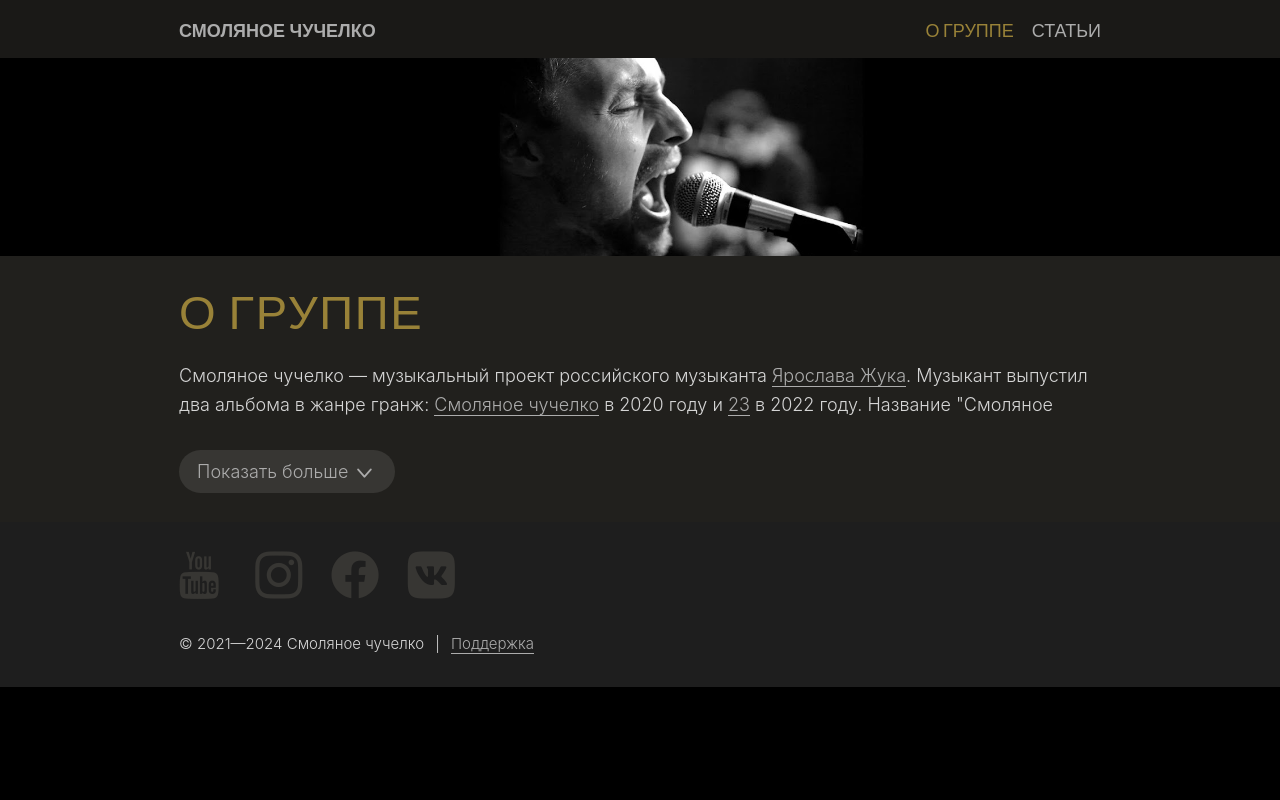
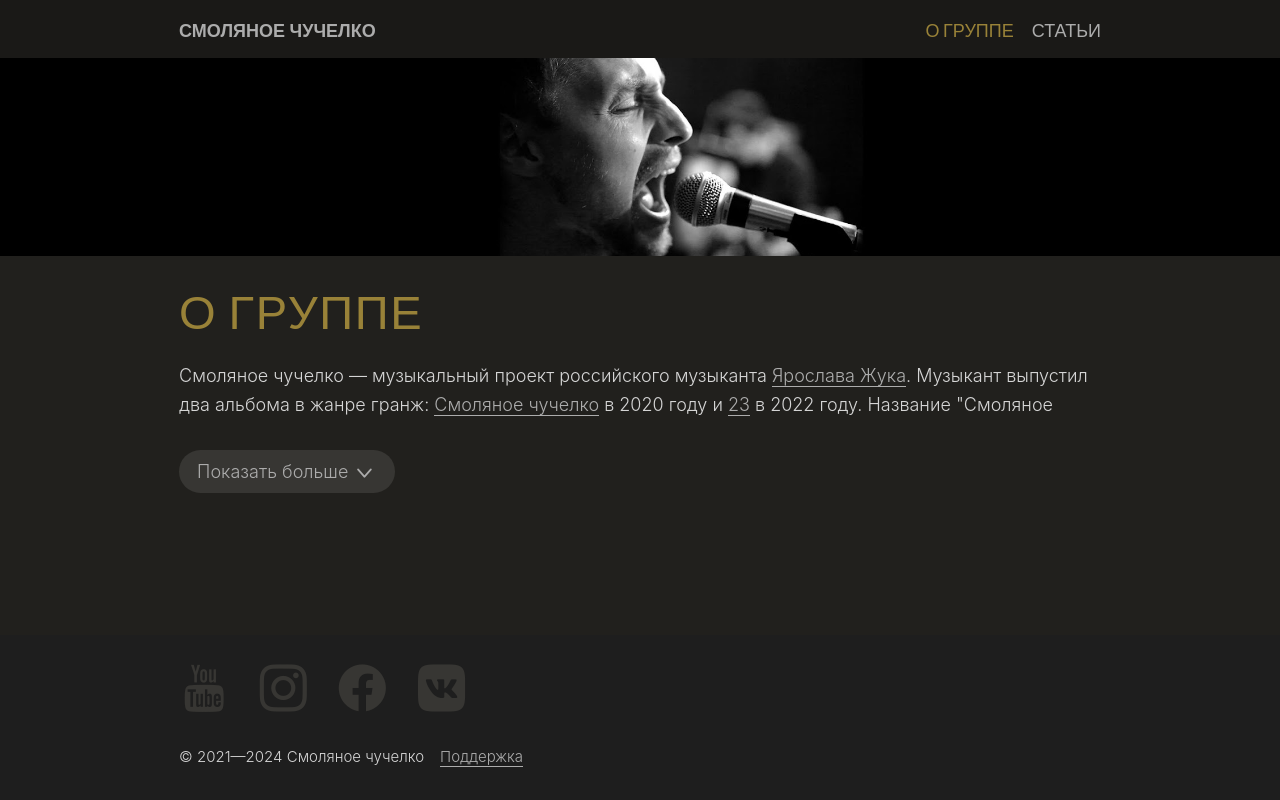
Before and after one commit to zhoock/smolyanoe-chuchelko, a React app: page /aboutus in a window 1280 px wide. Built offline with nearby package versions, Linux system fonts and the light colour scheme.

Commit message:
fixed bugs

```diff
--- a/src/components/AboutUs/style.scss
+++ b/src/components/AboutUs/style.scss
@@ -3,6 +3,7 @@
 
 .about-us {
   background: $textBackgroundColor;
+  flex: 1;
 
   button {
     background: $windowBackgroundColor;
--- a/src/components/Albums/style.scss
+++ b/src/components/Albums/style.scss
@@ -6,6 +6,7 @@
 .albums,
 .album {
   background: $textBackgroundColor;
+  flex: 1;
 
   &__list {
     @include list(".albums");
--- a/src/components/App.tsx
+++ b/src/components/App.tsx
@@ -4,8 +4,6 @@ import { Outlet, createBrowserRouter, RouterProvider } from "react-router-dom";
 import Header from "./Header/Header";
 import Footer from "./Footer/Footer";
 import Albums from "./Albums/Albums";
-
-import Form from "./Form/Form";
 import AboutUs from "./AboutUs/AboutUs";
 import Articles from "./Articles/Articles";
 import Article from "./Articles/Article";
@@ -25,10 +23,6 @@ const router = createBrowserRouter([
       {
         path: "/albums/:albumId",
         element: <Album />,
-      },
-      {
-        path: "/form/",
-        element: <Form />,
       },
       {
         path: "/aboutus/",
--- a/src/components/Articles/Articles.tsx
+++ b/src/components/Articles/Articles.tsx
@@ -10,7 +10,7 @@ import "./style.scss";
  * Компонент отображает блок cо списком статей.
  */
 export default function Articles() {
-  const { albums, loading, error } = useData();
+  // const { albums, loading, error } = useData();
 
   return (
     <section className="articles">
@@ -23,9 +23,9 @@ export default function Articles() {
           </div>
 
           {/* Элемент показывается только при загрузке данных с сервера */}
-          {loading && <Loader />}
+          {/* {loading && <Loader />} */}
           {/* Элемент показывается текст ошибки при ошибке загрузке данных с сервера */}
-          {error && <ErrorMessage error={error} />}
+          {/* {error && <ErrorMessage error={error} />} */}
 
           <div className="articles__list">
             {ARTICLES.map((_) => (
--- a/src/components/Articles/style.scss
+++ b/src/components/Articles/style.scss
@@ -6,6 +6,7 @@
 .articles,
 .article {
   background: $textBackgroundColor;
+  flex: 1;
 
   &__list {
     @include list(".articles");
--- a/src/components/Footer/style.scss
+++ b/src/components/Footer/style.scss
@@ -1,30 +1,26 @@
 // Defaults and variables
 @import "../../sass/common/bits.scss";
+// Mixins
+@import "../../sass/common/mixins";
 
 footer {
   background: $transport-black;
 
   ul {
-    display: flex;
+    &.social-networks {
+      display: grid;
+      grid-gap: 1.618em;
+      grid-template-columns: 50px 50px 50px 50px;
+      justify-content: space-between;
+      text-align: center;
+      margin-top: $ms-1;
 
-    li {
-      span::after {
-        background: inherit;
-        content: "|";
-        position: relative;
-        top: 0;
-        left: 0;
-        display: inline-block;
-        padding: 0 $ms-_1;
+      @include breakpoint(tablet) {
+        justify-content: start;
       }
-    }
-
-    &.social-networks {
-      margin-top: $ms-1;
 
       li {
         font-size: $ms-2;
-        flex: 0 1 $ms-3;
 
         a {
           border: none;
@@ -44,5 +40,23 @@ footer {
         }
       }
     }
+
+    &.copyright {
+      display: grid;
+      grid-template-columns: 261px auto;
+      text-align: left;
+
+      li {
+        span::after {
+          background: inherit;
+          // content: "|";
+          position: relative;
+          top: 0;
+          left: 0;
+          display: inline-block;
+          padding: 0 $ms-_1;
+        }
+      }
+    }
   }
 }
--- a/src/components/Form/Form.tsx
+++ /dev/null
@@ -1,60 +0,0 @@
-import React, { useState, FormEvent, ChangeEvent } from "react";
-import { IAlbums } from "../../models";
-import axios, { AxiosError } from "axios";
-import { ErrorMessage } from "../ErrorMessage/ErrorMessage";
-
-const productData = {
-  title: "test product",
-  price: 13.5,
-  description: "lorem ipsum set",
-  image: "https://i.pravatar.cc",
-  category: "electronic",
-};
-
-export default function Form() {
-  const [value, setValue] = useState("");
-  const [error, setError] = useState("");
-
-  const submitHandler = async (event: FormEvent) => {
-    event.preventDefault();
-    setError("");
-
-    if (value.trim().length === 0) {
-      setError("Пожалуйста введите корректный заголовок");
-      return;
-    }
-
-    productData.title = value;
-
-    const response = await axios.post<IAlbums>(
-      "https://fakestoreapi.com/products",
-      productData,
-    );
-  };
-
-  const changeHandler = (event: ChangeEvent<HTMLInputElement>) => {
-    setValue(event.currentTarget.value);
-  };
-
-  return (
-    <section className="about-us">
-      <div className="row">
-        <div className="small-12 column">
-          <h2>Форма</h2>
-          <form onSubmit={submitHandler}>
-            <input
-              type="text"
-              placeholder="Введите название песни"
-              value={value}
-              onChange={changeHandler}
-            />
-
-            {error && <ErrorMessage error={error} />}
-
-            <button type="submit">Найти</button>
-          </form>
-        </div>
-      </div>
-    </section>
-  );
-}
--- a/src/sass/common/_main.scss
+++ b/src/sass/common/_main.scss
@@ -73,6 +73,11 @@ html {
   font: $base-font-weight $base-font-size $base-font-family;
 }
 
+body,
+html {
+  height: 100%;
+}
+
 html,
 button,
 input,
@@ -82,7 +87,7 @@ textarea {
 }
 
 body {
-  background: black center calc(1.618rem * 2) / contain no-repeat fixed
+  background: black center calc(1.618rem * 2) no-repeat fixed
     url("images/banner-for-header.jpg");
 
   @include breakpoint(phones) {
@@ -101,7 +106,11 @@ body {
     padding-top: 20vw;
   }
 
-
+  #root {
+    height: 100%;
+    display: flex;
+    flex-direction: column;
+  }
 
   p,
   img,
```
